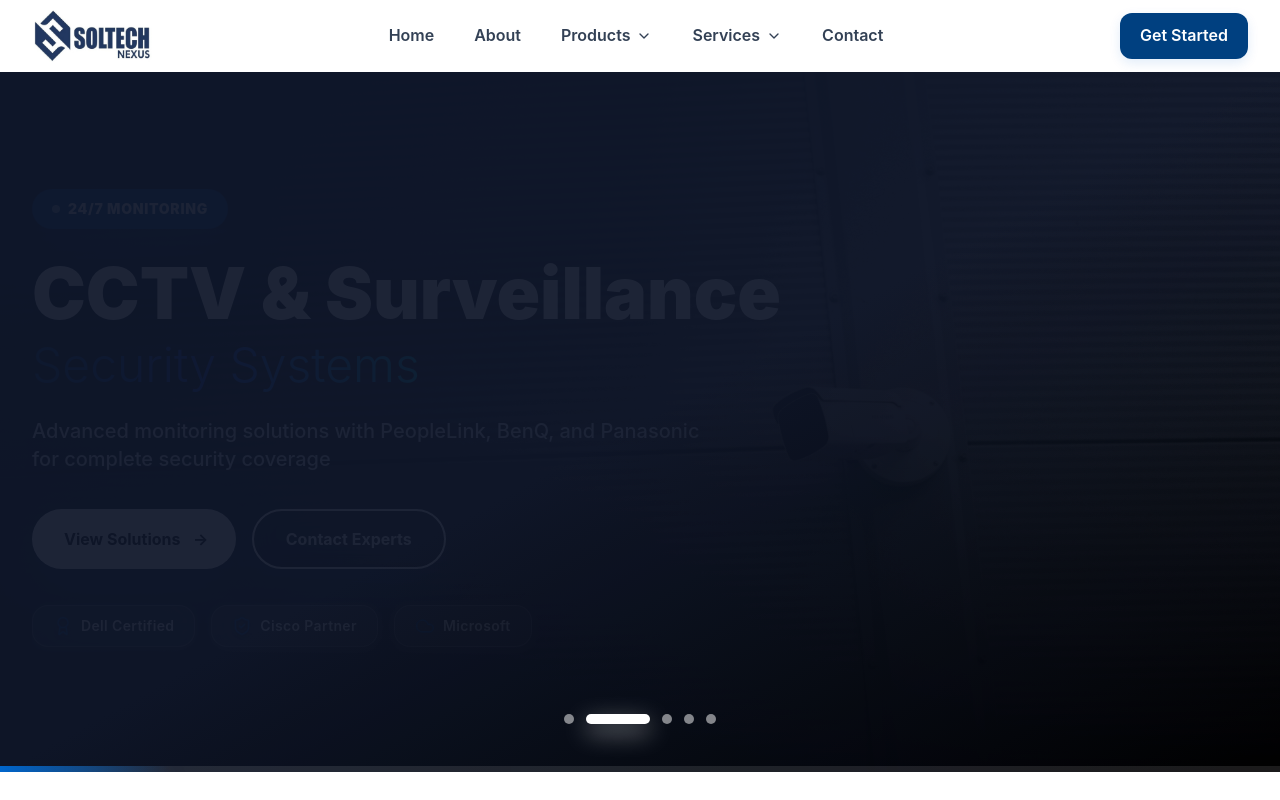
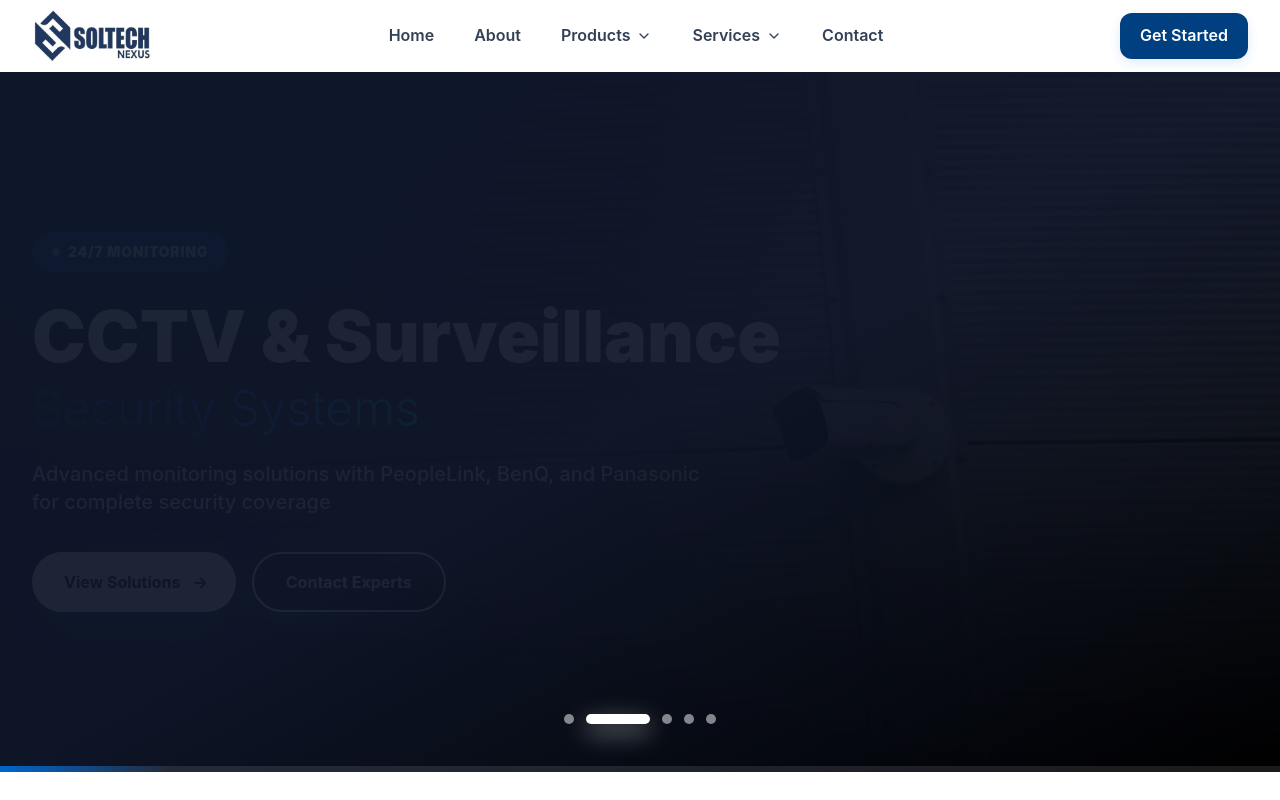
Before and after one commit to Soltech007/soltechnexus, a Next.js app: page / in a window 1280 px wide. Shown: the top 800 px of the page. Built offline with nearby package versions, Linux system fonts and the light colour scheme.

Commit message:
removed icons

```diff
--- a/app/components/Hero.tsx
+++ b/app/components/Hero.tsx
@@ -205,50 +205,7 @@ const HeroSlider = () => {
                   </Link>
                 </motion.div>
 
-                {/* Features */}
-                <motion.div
-                  initial={{ y: 30, opacity: 0 }}
-                  animate={{ y: 0, opacity: 1 }}
-                  transition={{ delay: 1, duration: 0.8 }}
-                  className="flex flex-nowrap gap-2 sm:gap-3 lg:gap-4 pt-2 sm:pt-2 overflow-x-auto scrollbar-hide pb-2"
-                >
-                  {[
-                    { icon: <Award className="w-4 h-4 sm:w-4 sm:h-4 lg:w-5 lg:h-5 text-primary-700" />, text: "Dell Certified" },
-                    { icon: <ShieldCheck className="w-4 h-4 sm:w-4 sm:h-4 lg:w-5 lg:h-5 text-primary-700" />, text: "Cisco Partner" },
-                    { icon: <Cloud className="w-4 h-4 sm:w-4 sm:h-4 lg:w-5 lg:h-5 text-primary-700" />, text: "Microsoft" },
-                  ].map((feature, index) => (
-                    <motion.div
-                      key={index}
-                      initial={{ scale: 0.5, opacity: 0 }}
-                      animate={{ scale: 1, opacity: 1 }}
-                      transition={{ delay: 1.1 + index * 0.15, type: "spring", stiffness: 120 }}
-                      className="
-                        flex items-center gap-2
-                        bg-white/10 backdrop-blur-xl
-                        px-3 sm:px-3 lg:px-5
-                        py-2 sm:py-2 lg:py-2.5
-                        rounded-xl lg:rounded-2xl
-                        border border-white/20
-                        shadow-[0_2px_10px_rgba(255,255,255,0.12)]
-                        hover:shadow-[0_4px_20px_rgba(255,255,255,0.25)]
-                        hover:bg-white/20
-                        hover:border-white/40
-                        hover:scale-105 lg:hover:scale-110
-                        transition-all duration-300
-                        cursor-default
-                        flex-shrink-0
-                      "
-                    >
-                      <span className="drop-shadow flex-shrink-0">
-                        {feature.icon}
-                      </span>
 
-                      <span className="text-white/95 text-xs sm:text-xs lg:text-sm font-semibold tracking-wide whitespace-nowrap">
-                        {feature.text}
-                      </span>
-                    </motion.div>
-                  ))}
-                </motion.div>
 
               </motion.div>
             </div>
```
